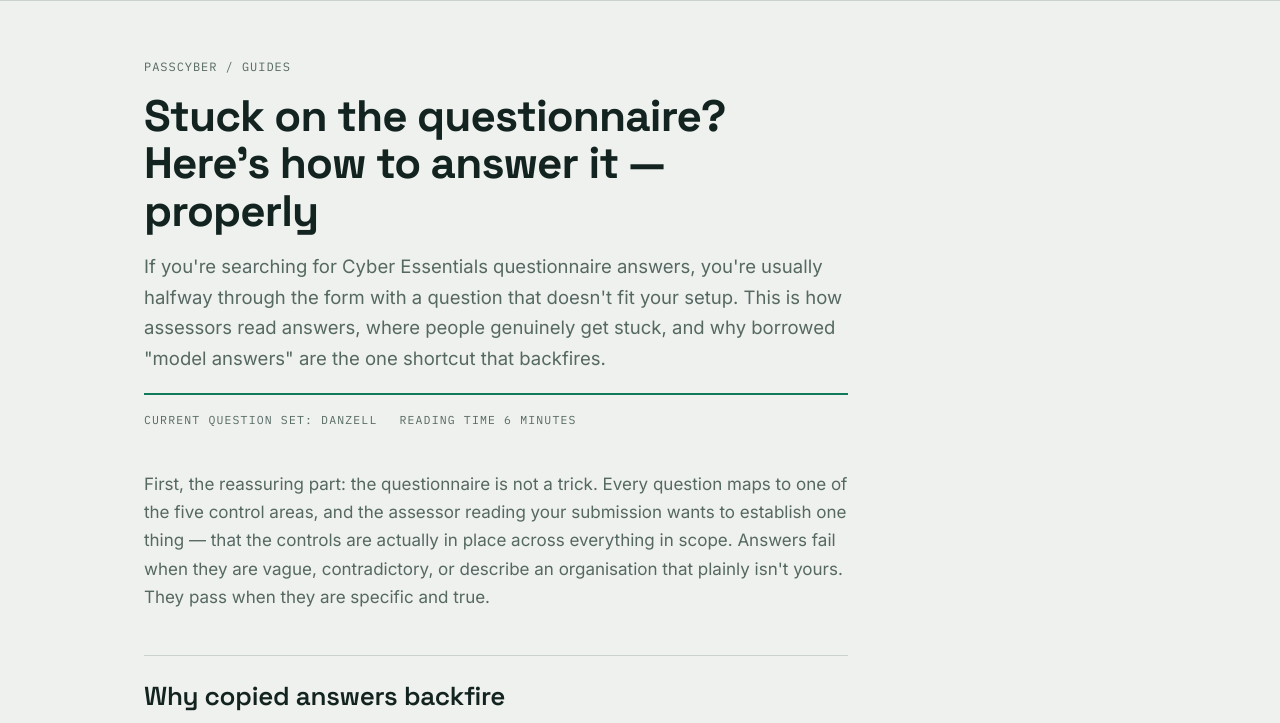
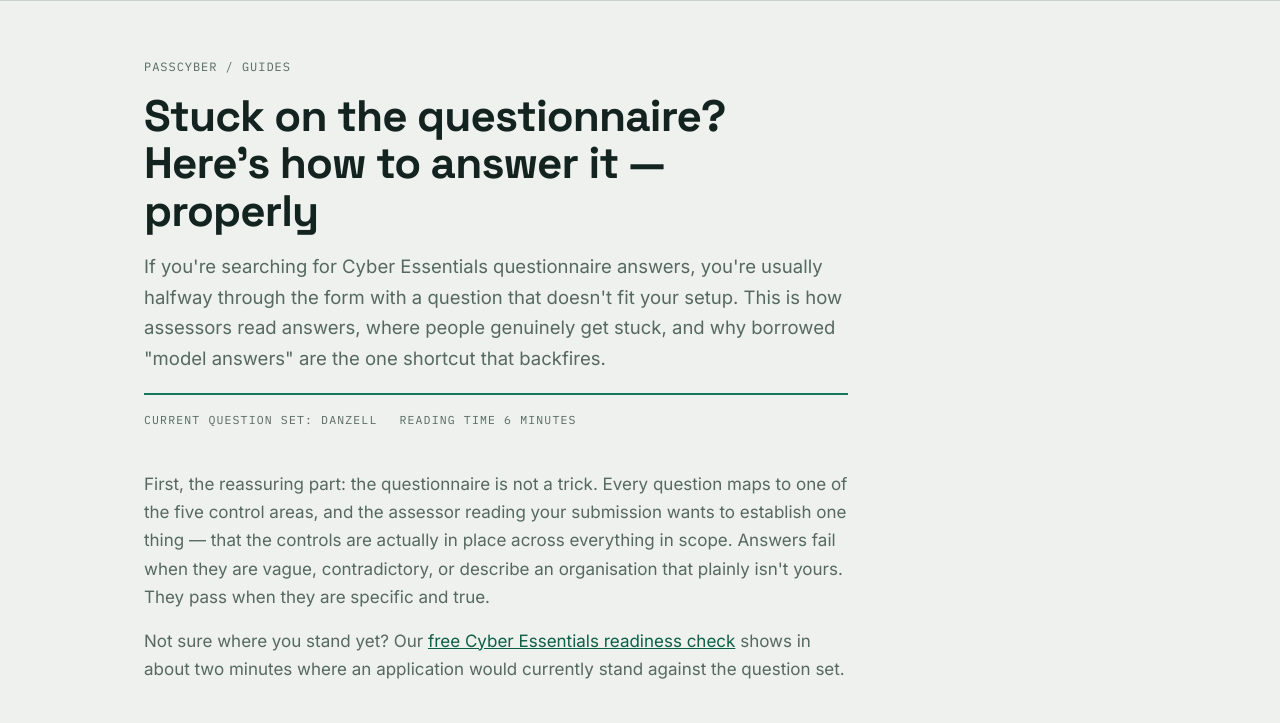
Before and after one commit to Chadhauser/passcyber-site, a plain HTML site: page guides/cyber-essentials-questionnaire-answers.html in a window 1280 px wide. Shown: the part 69-792 px from the top of the page. Drawn offline with Linux system fonts and the light colour scheme.

Commit message:
Questionnaire-answers guide: add readiness check link in first screen

```diff
--- a/guides/cyber-essentials-questionnaire-answers.html
+++ b/guides/cyber-essentials-questionnaire-answers.html
@@ -45,6 +45,8 @@
 <div class="prose">
 
 <p>First, the reassuring part: the questionnaire is not a trick. Every question maps to one of the five control areas, and the assessor reading your submission wants to establish one thing — that the controls are actually in place across everything in scope. Answers fail when they are vague, contradictory, or describe an organisation that plainly isn't yours. They pass when they are specific and true.</p>
+
+<p>Not sure where you stand yet? Our <a href="/check">free Cyber Essentials readiness check</a> shows in about two minutes where an application would currently stand against the question set.</p>
 
 <h2>Why copied answers backfire</h2>
 
```
